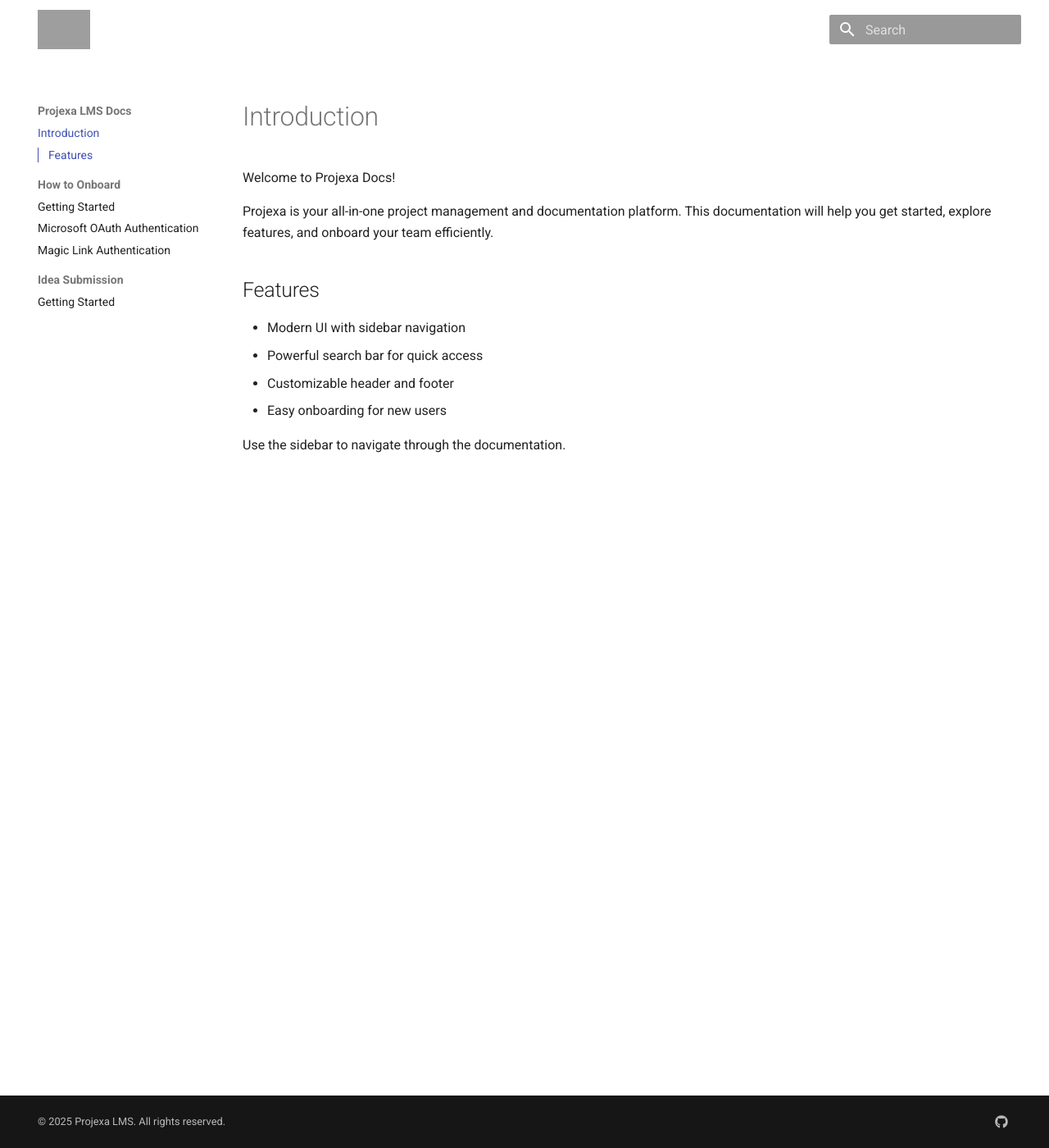
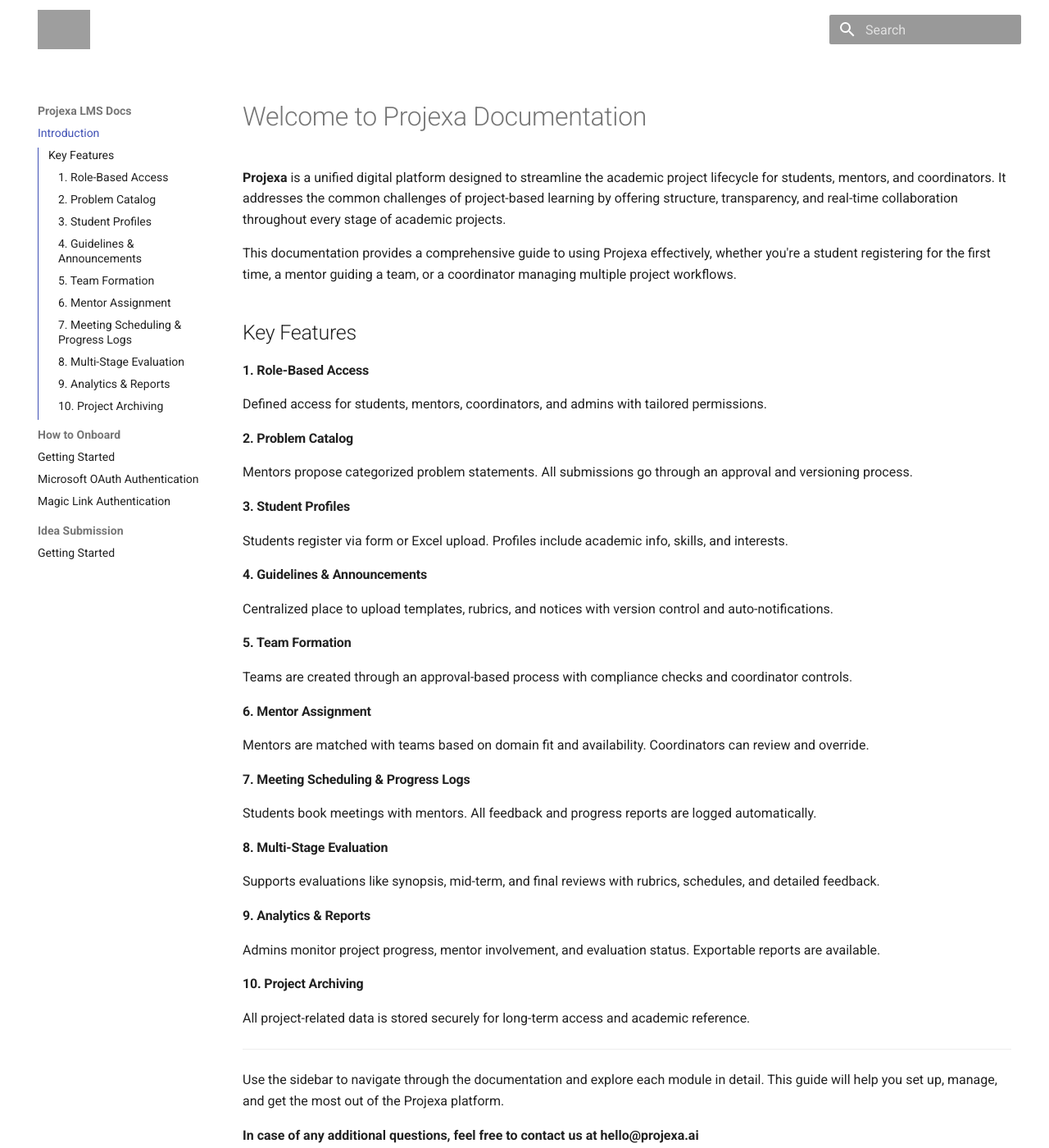
Before and after one commit to ProjexaLMS/ProjexaDocs, an MkDocs documentation site: the page built from docs/index.md, in a window 1280 px wide and 1400 px high. Shown: the whole window at 82% size. Built offline with MkDocs 1.6.1 and Material for MkDocs 9.7.7, drawn with Linux system fonts in a browser that asks for light colours; grey boxes are pictures that could not be loaded.

Commit message:
Revise index.md to enhance documentation clarity and detail key features of Projexa platform

```diff
--- a/docs/index.md
+++ b/docs/index.md
@@ -1,14 +1,43 @@
-# Introduction
+# Welcome to Projexa Documentation
 
-Welcome to Projexa Docs!
+**Projexa** is a unified digital platform designed to streamline the academic project lifecycle for students, mentors, and coordinators. It addresses the common challenges of project-based learning by offering structure, transparency, and real-time collaboration throughout every stage of academic projects.
 
-Projexa is your all-in-one project management and documentation platform. This documentation will help you get started, explore features, and onboard your team efficiently.
+This documentation provides a comprehensive guide to using Projexa effectively, whether you're a student registering for the first time, a mentor guiding a team, or a coordinator managing multiple project workflows.
 
-## Features
+## Key Features
 
-- Modern UI with sidebar navigation
-- Powerful search bar for quick access
-- Customizable header and footer
-- Easy onboarding for new users
+#### 1. Role-Based Access
+Defined access for students, mentors, coordinators, and admins with tailored permissions.
 
-Use the sidebar to navigate through the documentation.
+#### 2. Problem Catalog
+Mentors propose categorized problem statements. All submissions go through an approval and versioning process.
+
+#### 3. Student Profiles
+Students register via form or Excel upload. Profiles include academic info, skills, and interests.
+
+#### 4. Guidelines & Announcements
+Centralized place to upload templates, rubrics, and notices with version control and auto-notifications.
+
+#### 5. Team Formation
+Teams are created through an approval-based process with compliance checks and coordinator controls.
+
+#### 6. Mentor Assignment
+Mentors are matched with teams based on domain fit and availability. Coordinators can review and override.
+
+#### 7. Meeting Scheduling & Progress Logs
+Students book meetings with mentors. All feedback and progress reports are logged automatically.
+
+#### 8. Multi-Stage Evaluation
+Supports evaluations like synopsis, mid-term, and final reviews with rubrics, schedules, and detailed feedback.
+
+#### 9. Analytics & Reports
+Admins monitor project progress, mentor involvement, and evaluation status. Exportable reports are available.
+
+#### 10. Project Archiving
+All project-related data is stored securely for long-term access and academic reference.
+
+---
+
+Use the sidebar to navigate through the documentation and explore each module in detail. This guide will help you set up, manage, and get the most out of the Projexa platform.
+
+**In case of any additional questions, feel free to contact us at** **hello@projexa.ai**
```
